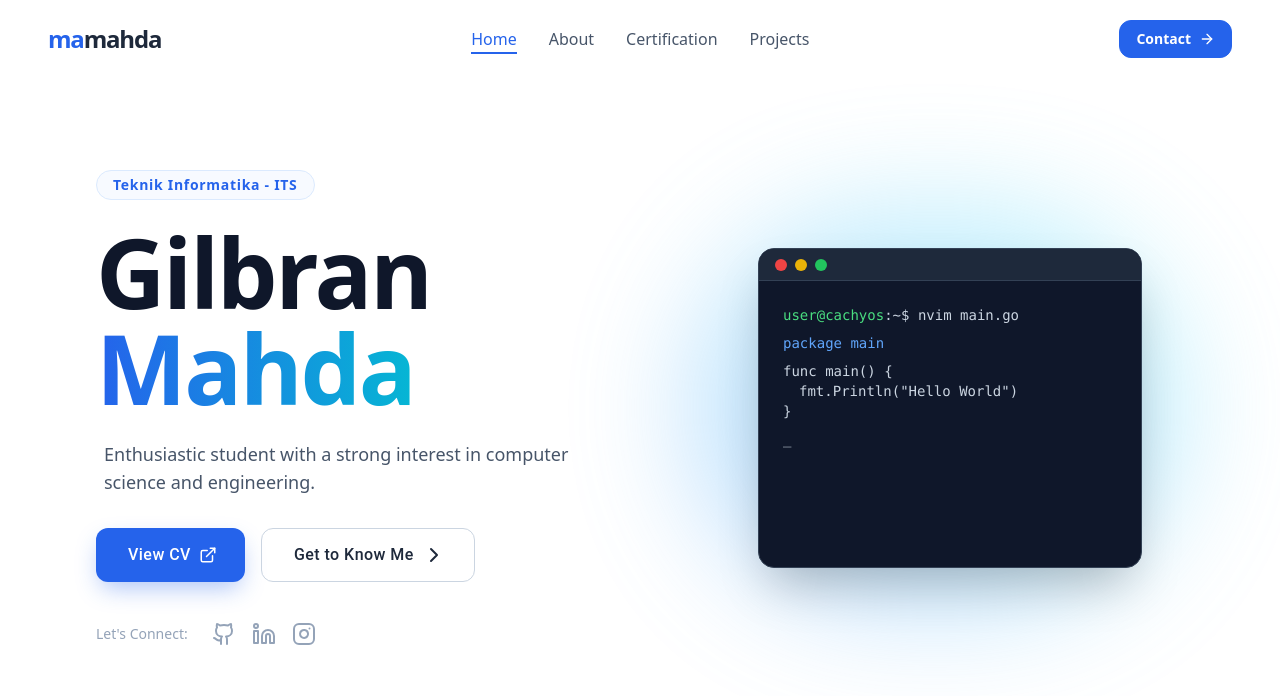
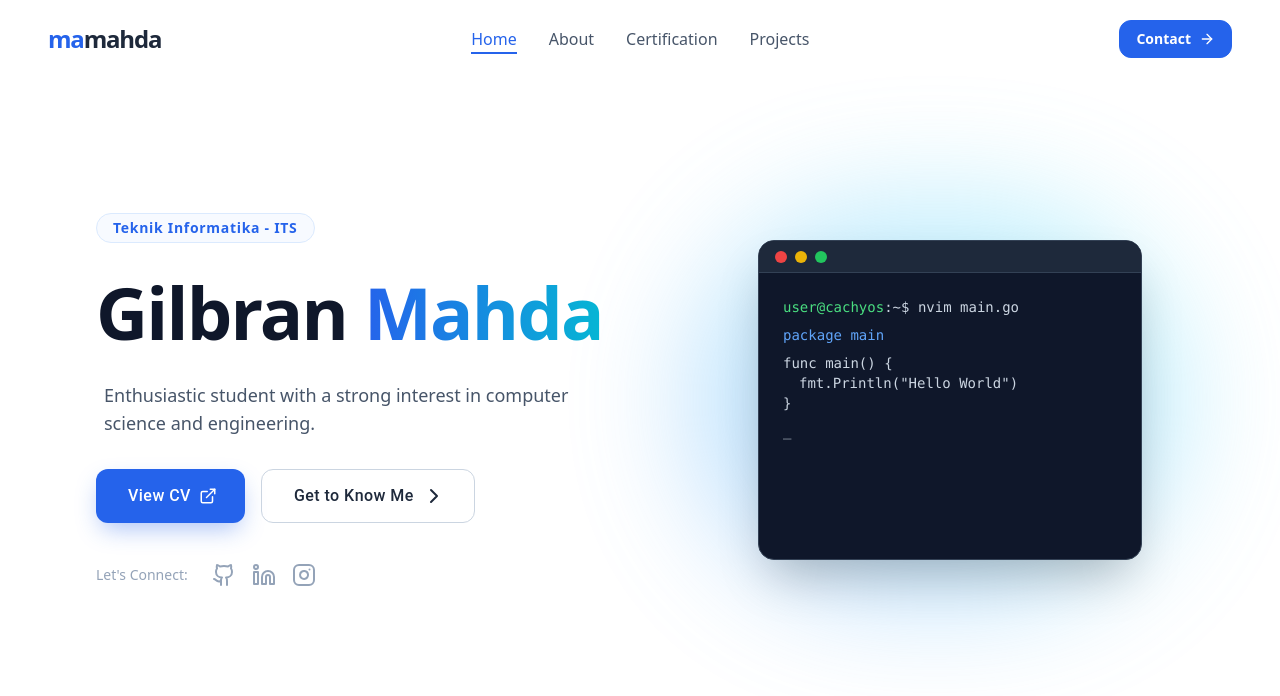
Before and after one commit to mamahda/my-portofolio, a React (Vite) app: page / in a window 1280 px wide. Shown: the top 696 px of the page. Built offline with nearby package versions, Linux system fonts and the light colour scheme.

Commit message:
fix: fix font sizing and padding

```diff
--- a/src/components/Hero.jsx
+++ b/src/components/Hero.jsx
@@ -30,7 +30,7 @@ const Hero = () => {
   ];
 
   return (
-    <section className="relative flex h-dvh items-center justify-center overflow-hidden bg-white px-4 pb-6 pt-20 sm:px-6 sm:pb-24 sm:pt-28 lg:px-12">
+    <section className="relative flex h-dvh items-center justify-center overflow-hidden bg-white px-4 sm:px-6 lg:px-12">
       {/* Background Gradient Blob */}
       <div className="absolute top-[-10%] right-[-5%] w-[500px] h-[500px] bg-blue-100/50 rounded-full blur-3xl -z-10 opacity-60"></div>
 
@@ -45,7 +45,7 @@ const Hero = () => {
           <div className="mb-4 inline-block rounded-full border border-blue-100 bg-blue-50/50 px-3 py-1 text-xs font-semibold tracking-wider text-blue-600 sm:mb-6 sm:px-4 sm:text-sm">
             Teknik Informatika - ITS
           </div>
-          <h1 className="mb-4 text-4xl font-bold leading-tight tracking-tight text-slate-900 sm:mb-6 sm:text-6xl md:text-8xl">
+          <h1 className="mb-4 text-7xl font-bold leading-tight tracking-tight text-slate-900 sm:mb-6">
             <span className="text-slate-900">Gilbran </span>
             <span className="text-transparent bg-clip-text bg-gradient-to-r from-blue-600 to-cyan-500 relative inline-block z-10">
               {" "}
--- a/src/components/Projects.jsx
+++ b/src/components/Projects.jsx
@@ -20,7 +20,7 @@ const Projects = () => {
   const project = projects[activeIndex];
 
   return (
-    <section className="relative h-dvh overflow-hidden bg-white px-4 pb-5 pt-20 sm:px-6 sm:pb-10 sm:pt-24 lg:px-12 lg:pb-20 lg:pt-36">
+    <section className="relative h-dvh overflow-hidden bg-white px-4 sm:px-6 lg:px-12">
       <div className="container mx-auto flex h-full min-h-0 flex-col">
         {/* <div className="shrink-0 text-center">
           <h1 className="text-4xl font-bold text-slate-900 sm:text-5xl">Featured Projects</h1>
```
